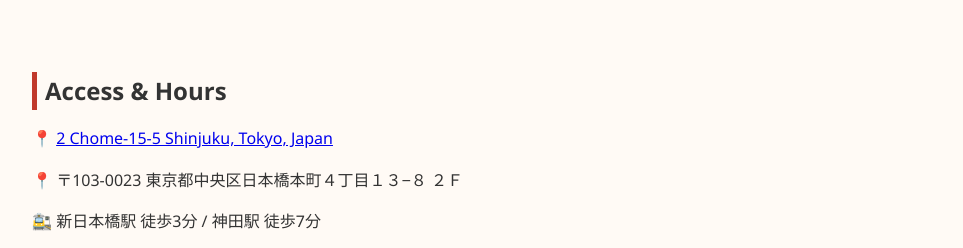
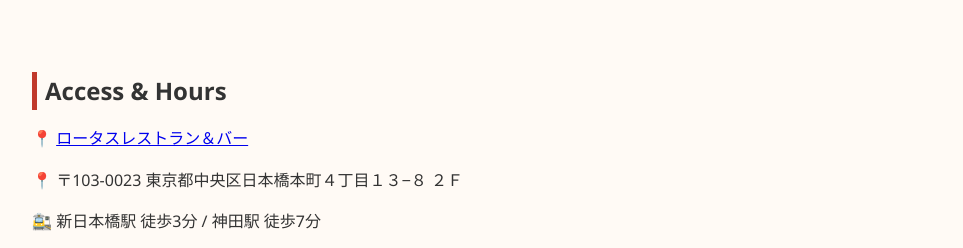
Before and after one commit to aashis777/lotus-restaurant, a plain HTML site: page index.html in a window 1280 px wide. Shown: the part 1180-1428 px from the top of the page, without its empty margins (158-1121 px from the left). Drawn offline with Linux system fonts and the light colour scheme.

Commit message:
Update index.html
last

```diff
--- a/index.html
+++ b/index.html
@@ -209,10 +209,11 @@
 
 <section id="access">
   <h2>Access & Hours</h2>
-  <p>
-  📍 <a href="https://www.google.com/maps?q=2+Chome-15-5+Shinjuku,+Tokyo,+Japan" target="_blank" rel="noopener noreferrer">
-  2 Chome-15-5 Shinjuku, Tokyo, Japan
-  </a>
+<p>
+  📍 <a href="https://www.google.com/maps/place/%E3%83%AD%E3%83%BC%E3%82%BF%E3%82%B9%E3%83%AC%E3%82%B9%E3%83%88%E3%83%A9%E3%83%B3%EF%BC%86%E3%83%90%E2%80%94/@35.6909927,139.776569,44m/data=!3m2!1e3!5s0x60188bfd59bcd3c5:0x1c35eeb2ab14f733!4m6!3m5!1s0x60188faf84e1cf09:0x8f877dc3d54164cd!8m2!3d35.6909934!4d139.77668!16s%2Fg%2F11tjww_zvd?hl=ja&entry=ttu&g_ep=EgoyMDI1MTAyOS4yIKXMDSoASAFQAw%3D%3D" target="_blank" rel="noopener noreferrer">
+  ロータスレストラン＆バー
+</a>
+</p>
   </p>
   <p>📍 〒103-0023 東京都中央区日本橋本町４丁目１３−８ ２Ｆ</p>
   <p>🚉 新日本橋駅 徒歩3分 / 神田駅 徒歩7分</p>
```
